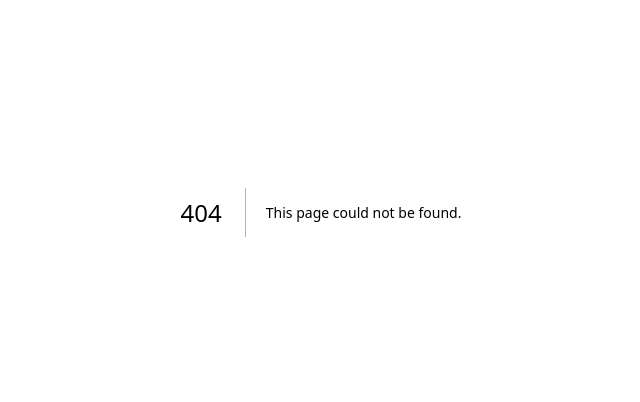
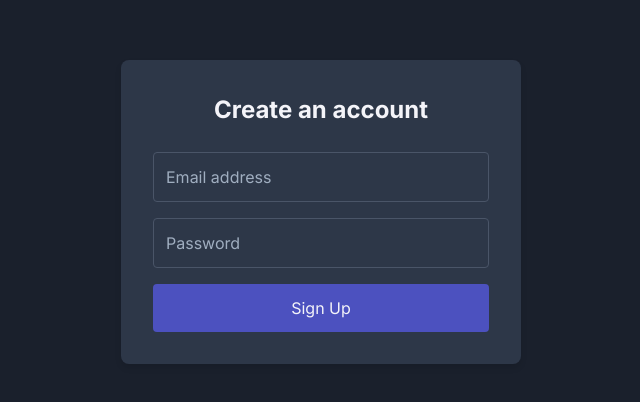
Before and after one commit to AbdurraoufE/pantry, a Next.js app: page /sign-up in a window 1280 px wide. Before the commit this address had no page. Shown: the part 188-590 px from the top of the page, without its empty margins (319-959 px from the left). Built offline with nearby package versions, Linux system fonts and the light colour scheme.

Commit message:
added signup page

```diff
--- a/app/globals.css
+++ b/app/globals.css
@@ -1,3 +1,8 @@
+/* global.css */
+@tailwind base;
+@tailwind components;
+@tailwind utilities;
+
 * {
   box-sizing: border-box;
   padding: 0;
@@ -6,5 +11,65 @@
 
 body {
   font-family: "Roboto", sans-serif;
-  background-color: #f4f4f9;
+  background-color: #1a202c; /* Dark background color */
+  color: #f4f4f9; /* Light text color */
 }
+
+/* Sign-Up Page Styles */
+.sign-up-container {
+  min-height: 100vh;
+  display: flex;
+  justify-content: center;
+  align-items: center;
+  padding: 1rem;
+  background-color: #1a202c; /* Dark background color */
+}
+
+.sign-up-box {
+  background-color: #2d3748; /* Slightly lighter background */
+  padding: 2rem;
+  border-radius: 8px;
+  box-shadow: 0 4px 6px rgba(0, 0, 0, 0.1);
+  max-width: 400px;
+  width: 100%;
+}
+
+.sign-up-title {
+  font-size: 1.5rem;
+  margin-bottom: 1.5rem;
+  text-align: center;
+  font-weight: bold;
+}
+
+.sign-up-form {
+  display: flex;
+  flex-direction: column;
+}
+
+.sign-up-input {
+  padding: 0.75rem;
+  margin-bottom: 1rem;
+  border: 1px solid #4a5568; /* Darker border */
+  border-radius: 4px;
+  background-color: #2d3748; /* Match box background */
+  color: #f4f4f9; /* Light text color */
+}
+
+.sign-up-input::placeholder {
+  color: #a0aec0; /* Placeholder color */
+}
+
+.sign-up-button {
+  padding: 0.75rem;
+  border: none;
+  border-radius: 4px;
+  background-color: #4c51bf; /* Primary button color */
+  color: #f4f4f9; /* Light text color */
+  font-size: 1rem;
+  cursor: pointer;
+  transition: background-color 0.3s ease;
+}
+
+.sign-up-button:hover {
+  background-color: #3c366b; /* Darker hover color */
+}
--- /dev/null
+++ b/app/sign-up/page.jsx
@@ -0,0 +1,43 @@
+"use client"
+import { useState } from 'react';
+
+const SignUp = () => {
+  const [email, setEmail] = useState('');
+  const [password, setPassword] = useState('');
+
+  const handleSubmit = (e) => {
+    e.preventDefault();
+    console.log('Email:', email);
+    console.log('Password:', password);
+    // Add your sign-up logic here
+  };
+
+  return (
+    <div className="sign-up-container">
+      <div className="sign-up-box">
+        <h2 className="sign-up-title">Create an account</h2>
+        <form className="sign-up-form" onSubmit={handleSubmit}>
+          <input
+            type="email"
+            placeholder="Email address"
+            className="sign-up-input"
+            value={email}
+            onChange={(e) => setEmail(e.target.value)}
+            required
+          />
+          <input
+            type="password"
+            placeholder="Password"
+            className="sign-up-input"
+            value={password}
+            onChange={(e) => setPassword(e.target.value)}
+            required
+          />
+          <button type="submit" className="sign-up-button">Sign Up</button>
+        </form>
+      </div>
+    </div>
+  );
+};
+
+export default SignUp;
--- /dev/null
+++ b/postcss.config.js
@@ -0,0 +1,6 @@
+module.exports = {
+  plugins: {
+    tailwindcss: {},
+    autoprefixer: {},
+  },
+}
--- /dev/null
+++ b/tailwind.config.js
@@ -0,0 +1,11 @@
+module.exports = {
+  darkMode: 'class', // Enable dark mode
+  content: [
+    "./pages/**/*.{js,ts,jsx,tsx}",
+    "./components/**/*.{js,ts,jsx,tsx}",
+  ],
+  theme: {
+    extend: {},
+  },
+  plugins: [],
+}
```
Also changed, not shown: app/firebase/config.js (added, +19 -0 lines), package.json (+6 -2 lines), 1 other file (tests, documents, lock files or other folders).
